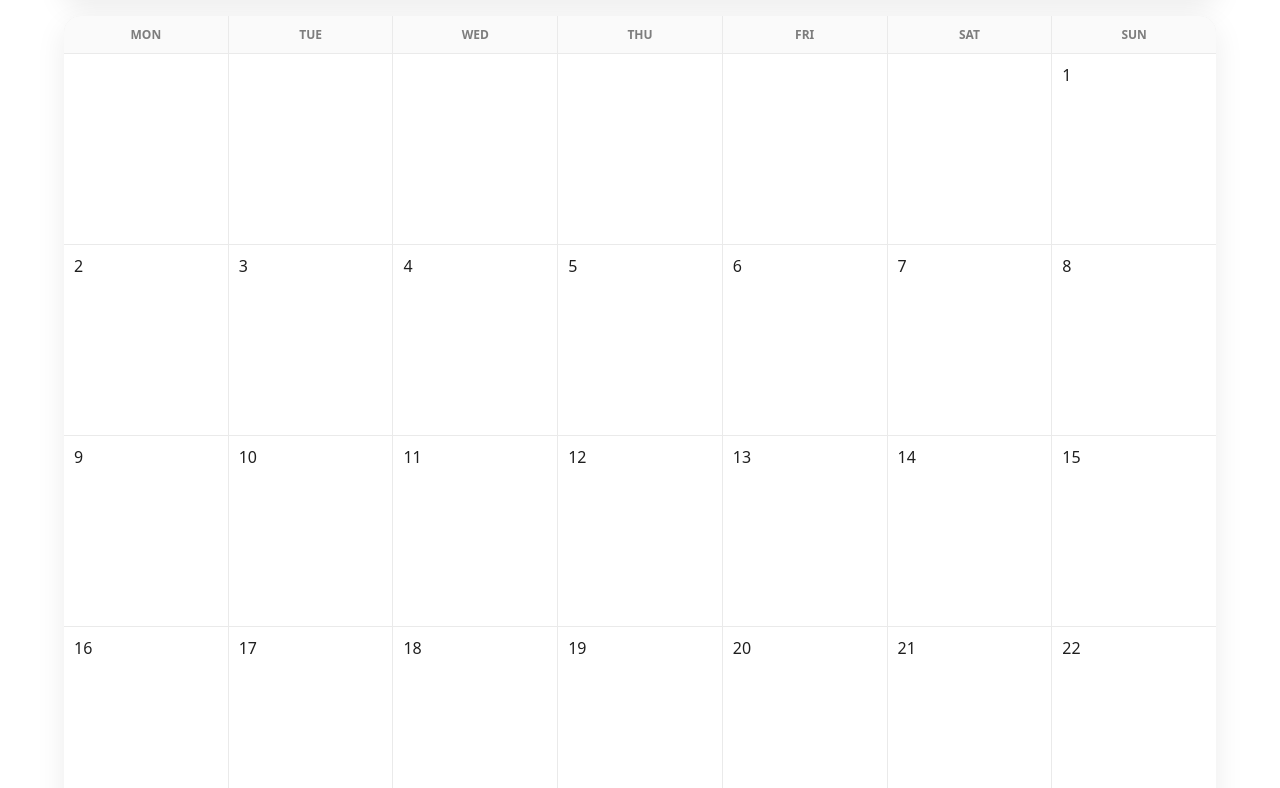
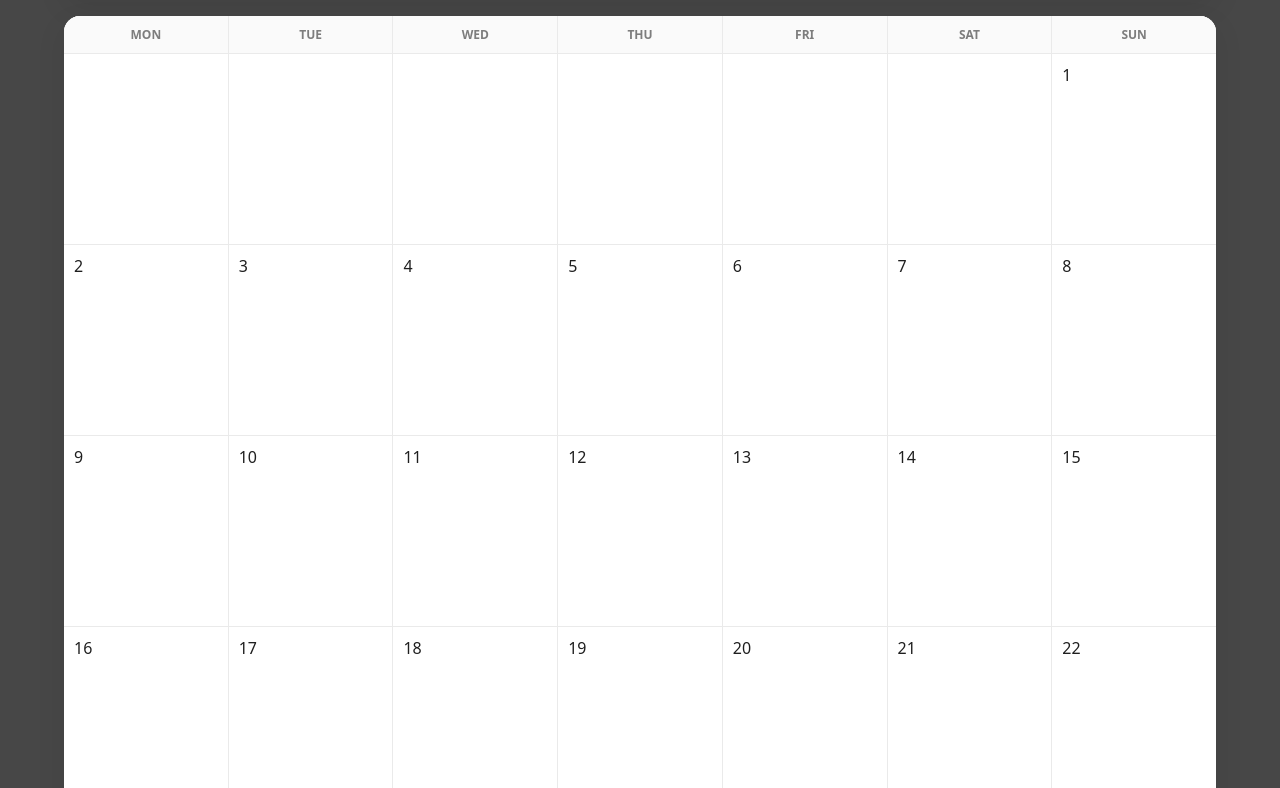
Before and after one commit to Agust-ux/Tid-ting_backup, a plain HTML site: page calendar.html in a window 1280 px wide. Shown: the part 375-1163 px from the top of the page. Drawn offline with nearby package versions, Linux system fonts and the light colour scheme.

Commit message:
Change background color of body to #474747

```diff
--- a/css/calendar.css
+++ b/css/calendar.css
@@ -12,7 +12,7 @@
 body {
   margin: 0;
   font-family: system-ui;
-  background: var(--color2);
+  background: #474747;
   color: var(--text);
 }
 
```
